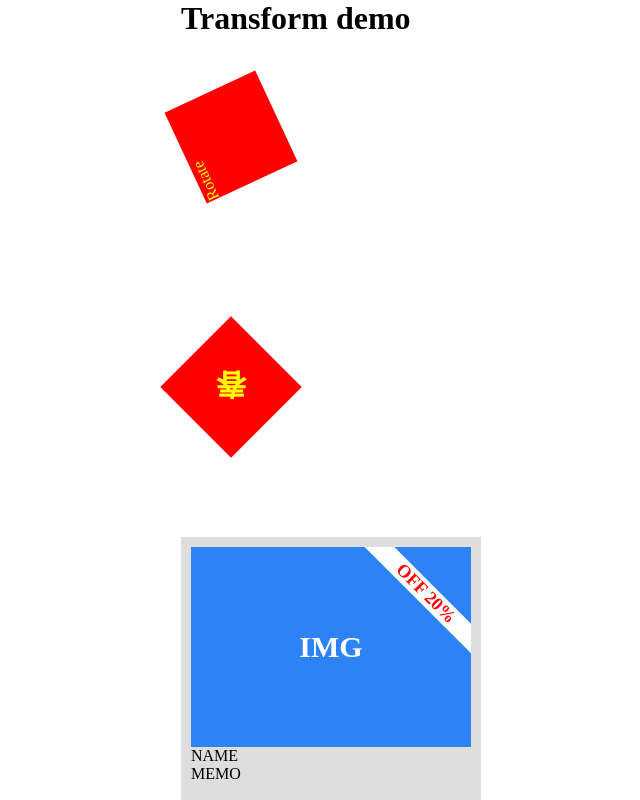
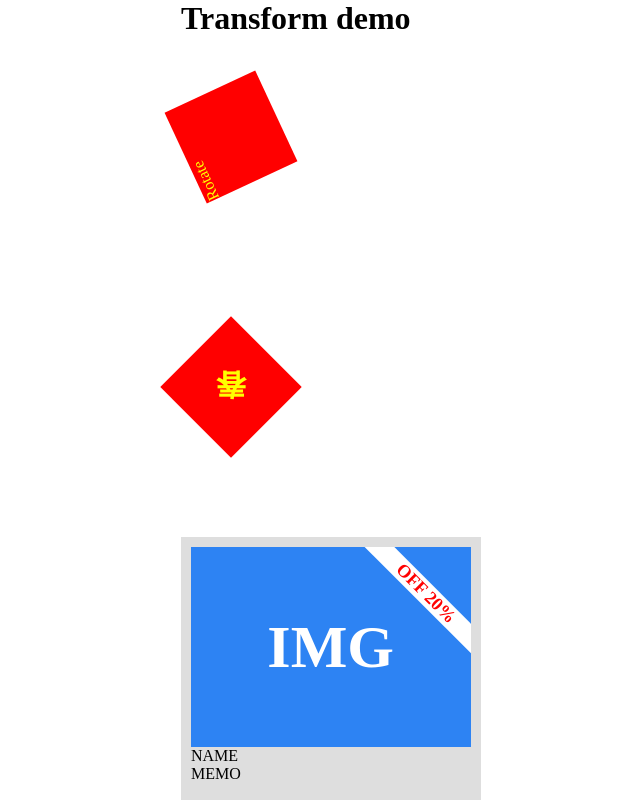
Before and after one commit to jkray29/html0320, a plain HTML site: page dist/transform0426.html in a window 1280 px wide. In both pictures the pointer is over the element 540 px from the left and 647 px from the top of the page. Shown: the top 800 px of the page, without its empty margins (209-849 px from the left). Drawn offline with nearby package versions, Linux system fonts and the light colour scheme; files that its build step writes are made by us from their sources.

Commit message:
0426第二次

```diff
--- a/dist/css/transform.css
+++ b/dist/css/transform.css
@@ -67,6 +67,9 @@ a {
   position: relative;
   overflow: hidden;
 }
+.product .product-img:hover > div:first-child {
+  transform: scale(2);
+}
 .product .product-img .product-discount {
   position: absolute;
   top: 36px;
--- a/dist/scss/transform.scss
+++ b/dist/scss/transform.scss
@@ -57,6 +57,12 @@
         position: relative;
         overflow: hidden;
 
+        &:hover {
+            >div:first-child {
+                transform: scale(2);
+            }
+        }
+
         .product-discount {
             position: absolute;
             top: 36px;
--- a/dist/transform0426.html
+++ b/dist/transform0426.html
@@ -21,7 +21,8 @@
         </div>
         <div class="product">
             <div class="product-img">
-                IMG
+                <div>IMG</div>
+
                 <div class="product-discount">OFF 20%</div>
             </div>
             <div class="product-name">
```
Also changed, not shown: 1 other file.
